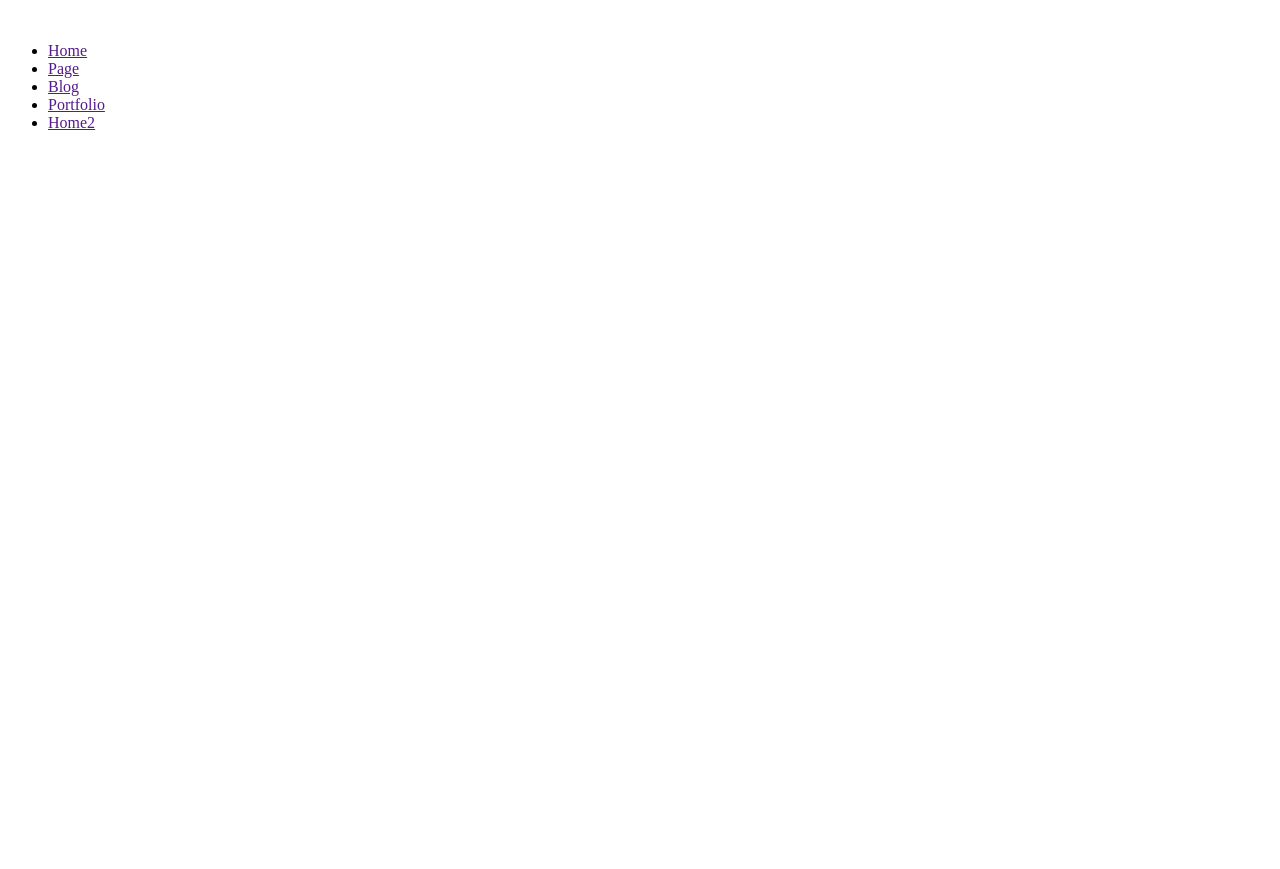
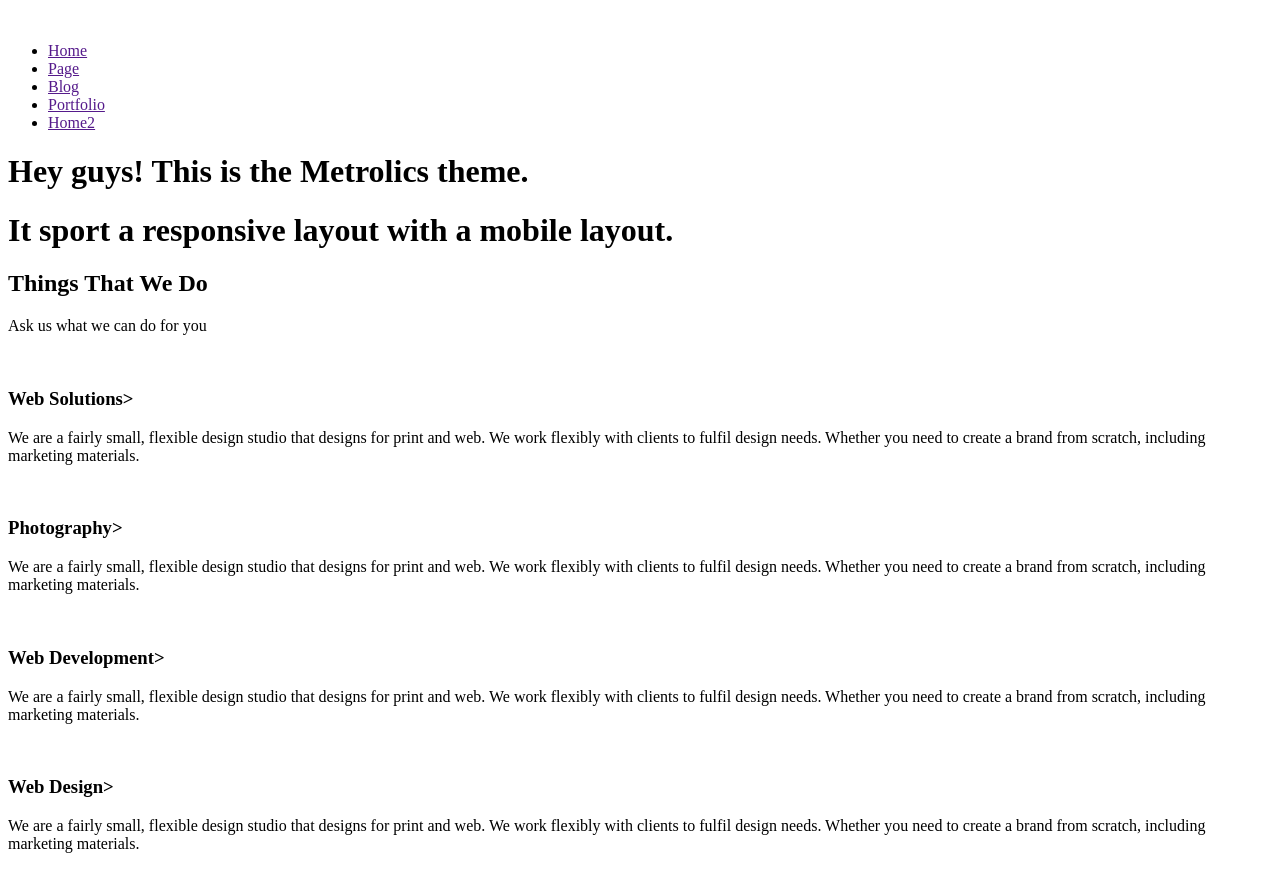
Before and after one commit to HorusWan/Project1_Team9, a plain HTML site: page index.html in a window 1280 px wide. Before the commit the page ends 800 px from the top, so only its background shows below. Drawn offline with Linux system fonts and the light colour scheme.

Commit message:
3rd html change (introduction)

```diff
--- a/index.html
+++ b/index.html
@@ -26,3 +26,52 @@
         </ul>
     </nav>
 </header>
+
+<main class="page_main">
+    <h1 class="heading_page_main">Hey guys! This is the
+        <span class="header_page_main_cyan">Metrolics</span>
+    theme.
+    </h1>
+    <h1 class="heading_page_main">
+        It sport a responsive layout with a mobile layout.
+    </h1>
+
+    <section class="introduction">
+        <h2 class="introduction_title">Things That We Do</h2>
+        <p class="introduction_subtitle">Ask us what we can do for you</p>
+        <div class="introduction_element">
+            <img class="introduction_element_image" src="" alt="">
+            <h3 class="introduction_element_title">Web Solutions></h3>
+            <p class="introduction_element_text">We are a fairly small, flexible design studio that designs for print and web. We work flexibly with clients to fulfil design needs. Whether you need to create a brand from scratch, including marketing materials.</p>
+        </div>
+        <div class="introduction_element">
+            <img class="introduction_element_image" src="" alt="">
+            <h3 class="introduction_element_title">Photography></h3>
+            <p class="introduction_element_text">We are a fairly small, flexible design studio that designs for print and web. We work flexibly with clients to fulfil design needs. Whether you need to create a brand from scratch, including marketing materials.</p>
+        </div>
+        <div class="introduction_element">
+            <img class="introduction_element_image" src="" alt="">
+            <h3 class="introduction_element_title">Web Development></h3>
+            <p class="introduction_element_text">We are a fairly small, flexible design studio that designs for print and web. We work flexibly with clients to fulfil design needs. Whether you need to create a brand from scratch, including marketing materials.</p>
+        </div>
+        <div class="introduction_element">
+            <img class="introduction_element_image" src="" alt="">
+            <h3 class="introduction_element_title">Web Design></h3>
+            <p class="introduction_element_text">We are a fairly small, flexible design studio that designs for print and web. We work flexibly with clients to fulfil design needs. Whether you need to create a brand from scratch, including marketing materials.</p>
+        </div>
+    </section>
+
+
+
+
+
+
+
+
+
+
+
+
+
+
+</main>
```
